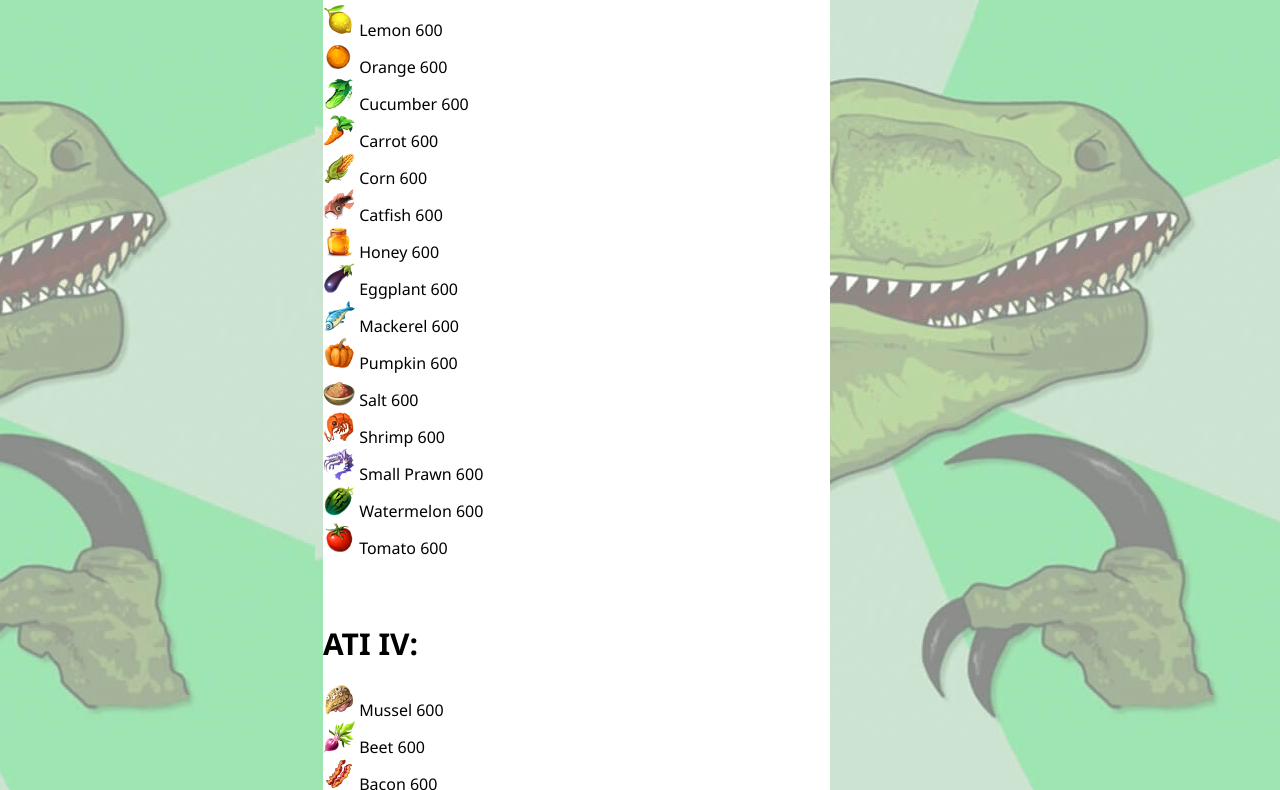
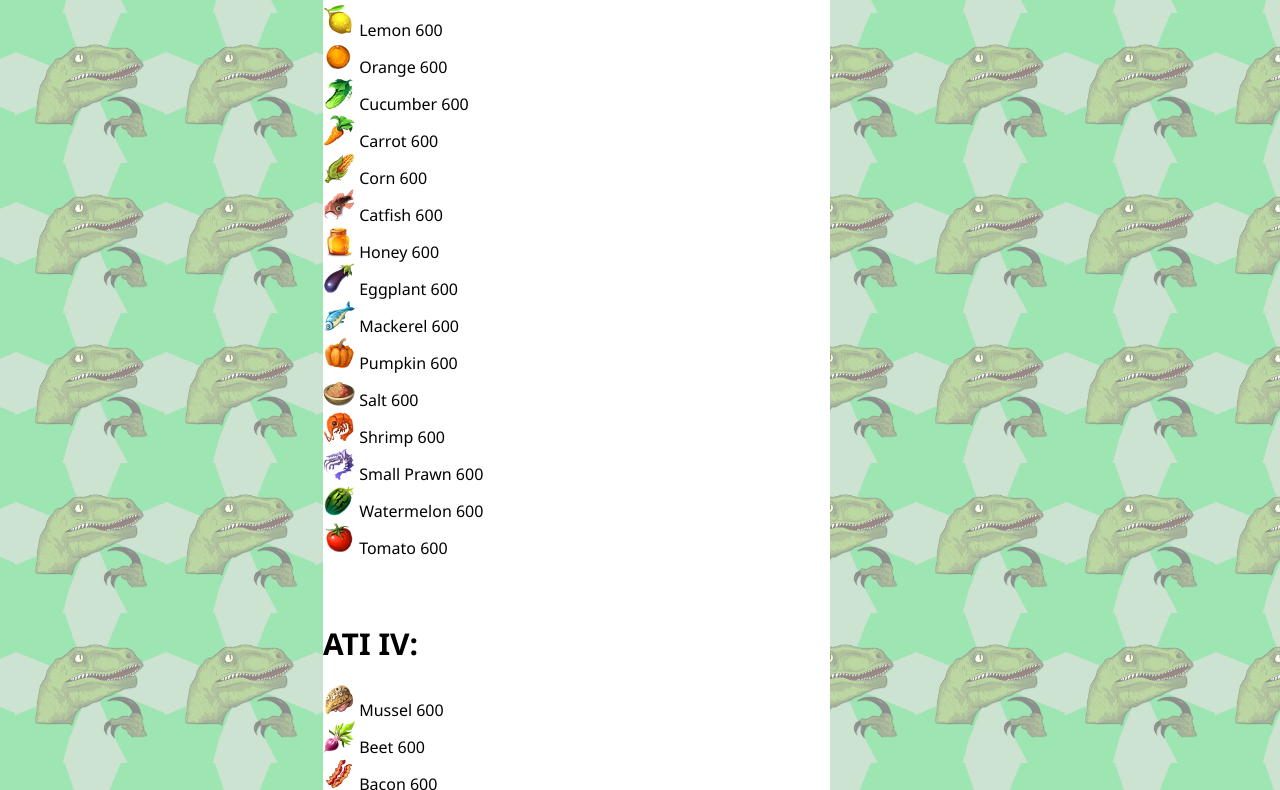
Before and after one commit to flying-comet/flying-comet.github.io, a plain HTML site: page index.html in a window 1280 px wide. Shown: the part 137-927 px from the top of the page. Drawn offline with nearby package versions, Linux system fonts and the light colour scheme.

Commit message:
Update stylesheet.css

```diff
--- a/stylesheet.css
+++ b/stylesheet.css
@@ -5,6 +5,8 @@ h1 {
 body {
     font-family: 'Segoe UI', Tahoma, Geneva, Verdana, sans-serif;
     background-image: url("/icons/raptor.jpg");
+    background-attachment: fixed;
+    background-size: 150px;
 
 }
 
```
